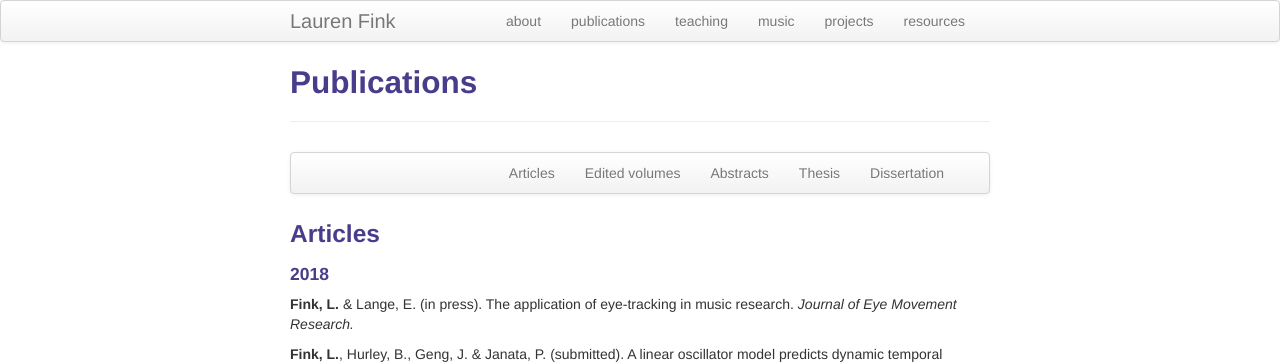
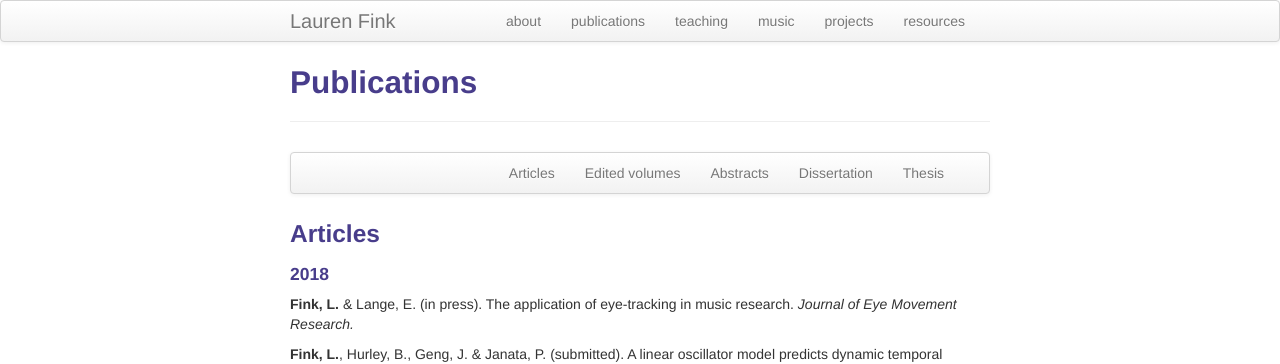
Before and after one commit to lkfink/lkfink.github.io, a Jekyll site: the page built from pages/pubs.md, in a window 1280 px wide and 900 px high. Shown: the top 364 px of the window. Built offline with Jekyll 4.4.1, drawn with Linux system fonts in a browser that asks for light colours.

Commit message:
switch headings

```diff
--- a/pages/pubs.md
+++ b/pages/pubs.md
@@ -20,8 +20,8 @@ description: Lauren Fink's publications
             <li><a href="#articles">Articles</a></li>
             <li><a href="#editor">Edited volumes</a></li>
             <li><a href="#abstracts">Abstracts</a></li>
+            <li><a href="#dissertation">Dissertation</a></li>
             <li><a href="#thesis">Thesis</a></li>
-            <li><a href="#dissertation">Dissertation</a></li>
         </ul>
     </div>
 </div>
```
